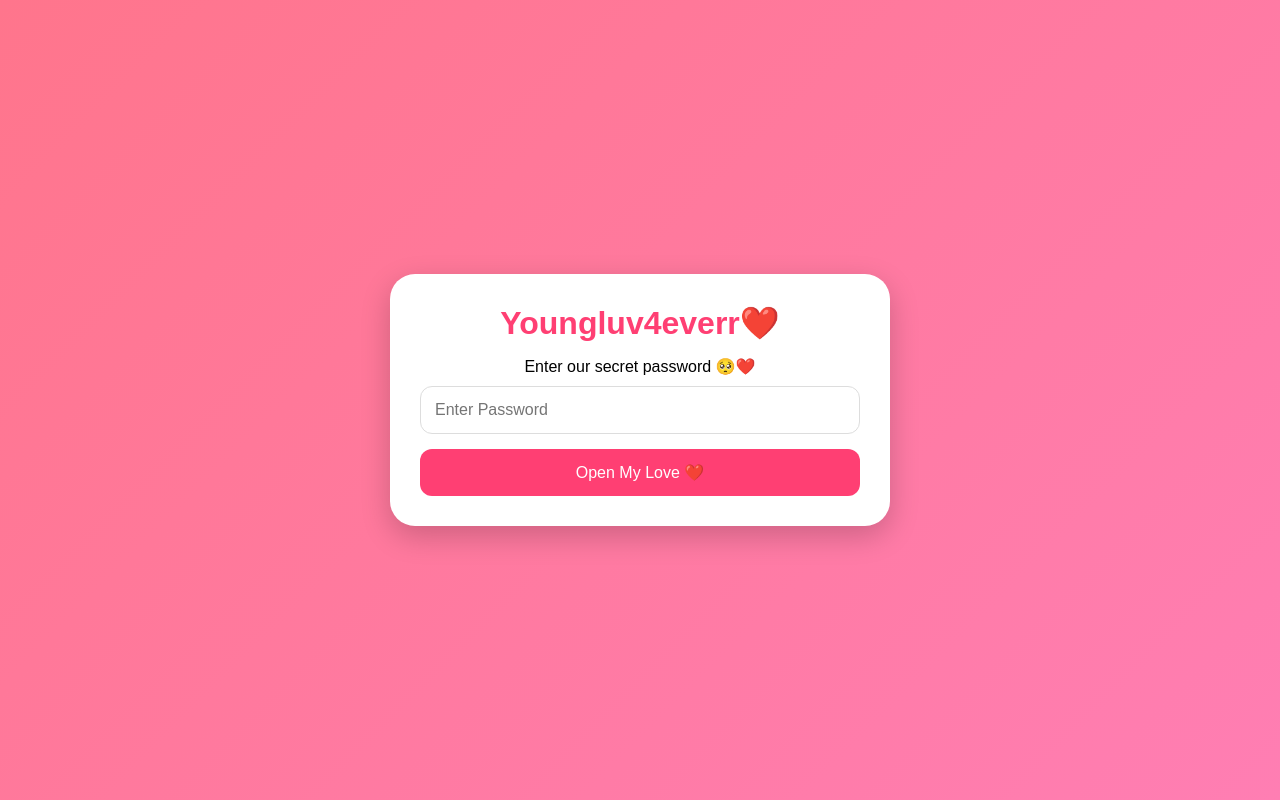
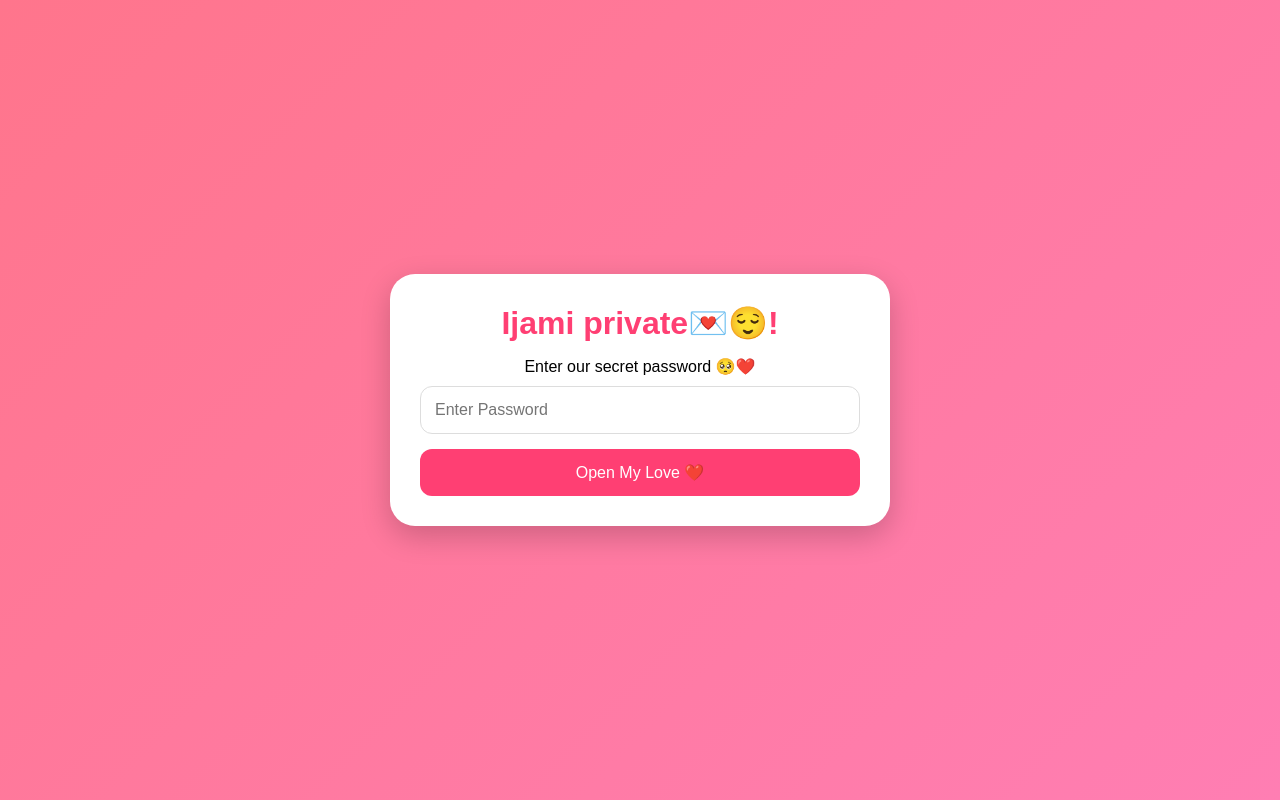
Before and after one commit to youngluv4everr-cmyk/Ijami-, a plain HTML site: page index.html in a window 1280 px wide. Drawn offline with Linux system fonts and the light colour scheme; no server answers.

Commit message:
Update index.html

```diff
--- a/index.html
+++ b/index.html
@@ -83,7 +83,7 @@
       margin-top:8px;
     }
   </style></head><body>  <!-- PASSWORD PAGE -->  <div class="box" id="loginBox">
-    <h1>Youngluv4everr❤️</h1><p>Enter our secret password 🥺❤️</p>
+    <h1>Ijami private💌😌!</h1><p>Enter our secret password 🥺❤️</p>
 
 <input
   type="password"
```
